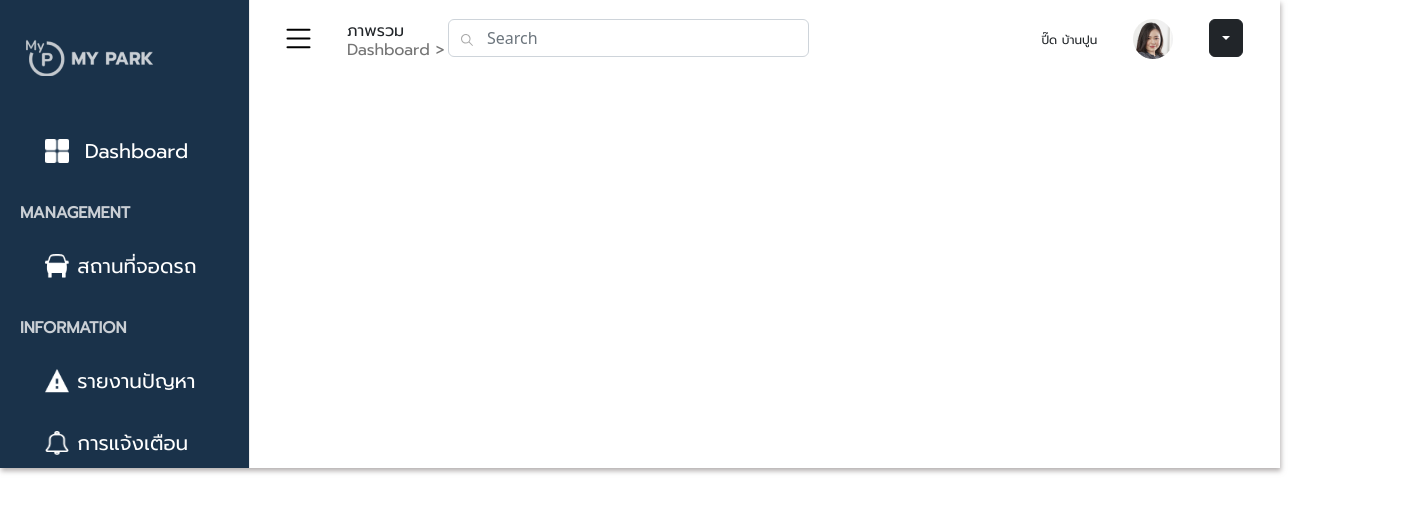
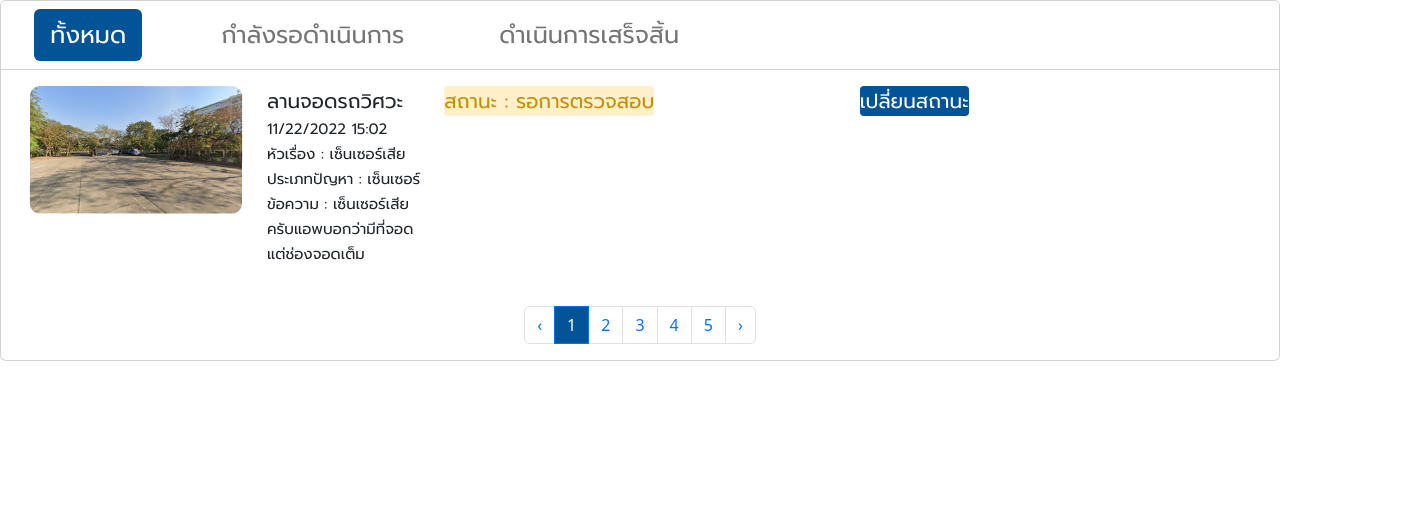
Before and after one commit to MyparkTU/fronted-web, a React (Create React App) app: page / in a window 1280 px wide. Shown: the top 512 px of the page, 1408 px wide, since content can reach past the window. Built offline with nearby package versions, Linux system fonts and the light colour scheme.

Commit message:
Update font-style ParkTable

```diff
--- a/src/App.js
+++ b/src/App.js
@@ -6,12 +6,13 @@
 import ParkPage from './pages/ParkPage';
 import Reportpage from './pages/ReportPage';
 import Search from './components/Search';
+import ParkTable from './components/ParkTable';
 import { BrowserRouter as Router, Routes,Route} from 'react-router-dom';
 function App() {
   return (
     <Router>
       <Routes>
-        <Route path="/" element={<Dashboard />}/>
+        <Route path="/" element={<ParkTable />}/>
         <Route path="/Login" element={<LoginPage />}/>
         <Route path="/Dashboard" element={<Dashboard />}/>
         <Route path="/Notifiaction" element={<NotificationPage />}/>
--- a/src/components/ParkTable.js
+++ b/src/components/ParkTable.js
@@ -30,13 +30,13 @@
       <Card.Header style={{backgroundColor:"white"}}>
         <Nav variant="pills">
           <Nav.Item style={{marginLeft:"2%"}}>
-            <Nav.Link eventKey="first">ทั้งหมด</Nav.Link>
+            <Nav.Link eventKey="first" className="tag1">ทั้งหมด</Nav.Link>
           </Nav.Item>
           <Nav.Item style={{marginLeft:"5%"}}>
-            <Nav.Link eventKey="second">กำลังรอดำเนินการ</Nav.Link>
+            <Nav.Link eventKey="second" className="tag2">กำลังรอดำเนินการ</Nav.Link>
           </Nav.Item>
           <Nav.Item style={{marginLeft:"5%"}}>
-            <Nav.Link eventKey="third">ดำเนินการเสร็จสิ้น</Nav.Link>
+            <Nav.Link eventKey="third" className="tag3">ดำเนินการเสร็จสิ้น</Nav.Link>
           </Nav.Item>
         </Nav>
       </Card.Header>
@@ -49,11 +49,11 @@
           <img src={ParkImage}/>
           </Col>
           <Col>
-          <text style={{color:"#757575"}}>
+          <text className="park-name">
           ลานจอดรถวิศวะ
           </text>
           <br/>
-          <text style={{color:"#818181"}}>
+          <text className="detail">
           11/22/2022 15:02
           <br/>
           หัวเรื่อง : เซ็นเซอร์เสีย
@@ -64,10 +64,10 @@
           </text>
           </Col>
           <Col xs={4}>
-          <text style={{backgroundColor:"#FFF0CA",color:"#C58E00"}}>สถานะ :  รอการตรวจสอบ </text>
+          <text className="status-park">สถานะ :  รอการตรวจสอบ </text>
           </Col>
           <Col xs={4} >
-            <text style={{backgroundColor:"#035397",color:"#FFF"}}>
+            <text className="status-button">
           เปลี่ยนสถานะ
           </text>
           </Col>
--- a/src/styles/Report.css
+++ b/src/styles/Report.css
@@ -31,3 +31,64 @@
     border-radius: 8px;
 
 }
+
+.tag1{
+    font-family: Promptlight;
+    font-size: 24px;
+    line-height:36px;
+    font-weight:400px
+
+}
+
+.tag2{
+    font-family: Promptlight;
+    font-size:24px;
+    line-height:36px;
+    font-weight:400px;
+}
+
+.tag3{
+    font-family: Promptlight;
+    font-size:24px;
+    line-height:36px;
+    font-weight:400px;
+}
+
+.park-name{
+    color:"#757575";
+    font-family:Promptlight;
+    font-size:20px;
+    line-height:30px;
+    font-weight:400px;
+}
+
+.detail{
+    color:"#818181";
+    font-family:Promptlight;
+    font-size: 15px;
+    line-height:23px;
+    font-weight:400px;
+}
+
+.status-park{
+    background-color:#FFF0CA;
+    color:#C58E00;
+    font-family:Promptlight;
+    border-radius:4px;
+    font-size:20px;
+    line-height:30px;
+    font-weight:400px;
+
+}
+
+.status-button{
+    background-color:#035397;
+    color:#FFF;
+    font-family:Promptlight;
+    border-radius:4px;
+    font-size:20px;
+    line-height: 30px;
+    font-weight:400px;
+
+
+}
```
